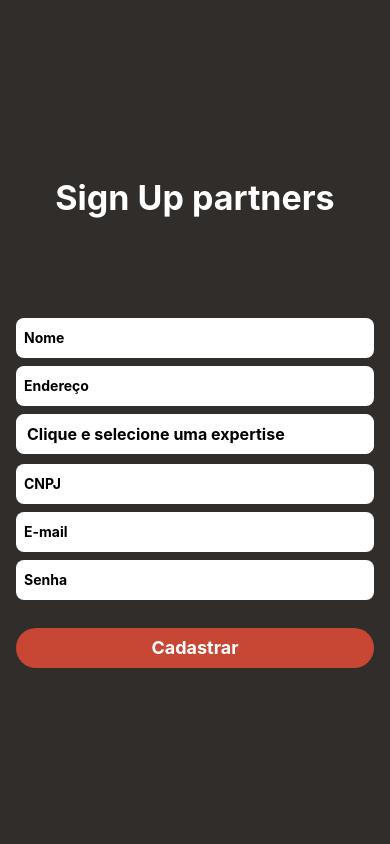
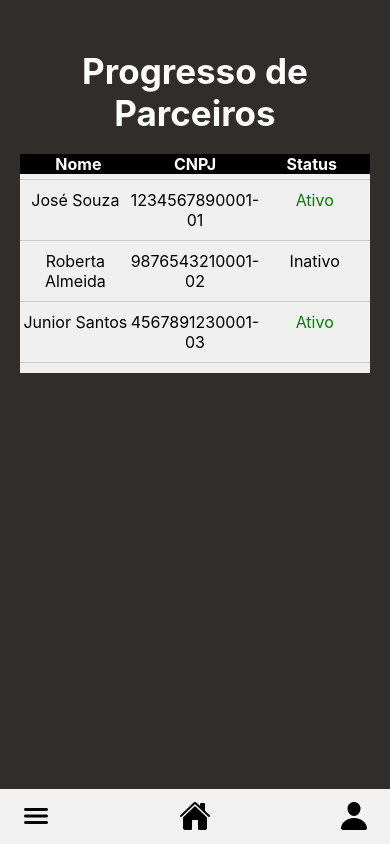
Before and after one commit to NewTechh/API-5-ADS, a React Native app in the folder client/: screen / in a window 390 px wide. Built offline with nearby package versions, Linux system fonts and the light colour scheme.

Commit message:
Footer, SideMenu e inicio da tela de dashboard

```diff
--- a/client/App.tsx
+++ b/client/App.tsx
@@ -1,9 +1,30 @@
-import React from "react";
-import { SignUp } from "./src/components/SignUp";
+import React, { useState } from 'react';
+import { View, StyleSheet } from 'react-native';
+import Footer from './src/components/Footer';
+import SideMenu from './src/components/SideMenu';
+import { SignUp } from './src/components/SignUp';
+import DashboardPartner from './src/components/DashboardPartner';
 
+const App = () => {
+    const [isSideMenuVisible, setIsSideMenuVisible] = useState(false);
 
-export default function App() {
-  return (
-    <SignUp />
-  );
-}
+    const toggleSideMenu = () => {
+        setIsSideMenuVisible(!isSideMenuVisible);
+    };
+
+    return (
+        <View style={styles.container}>
+            <DashboardPartner/>
+            <Footer onPressMenu={toggleSideMenu} />
+            {isSideMenuVisible && <SideMenu onClose={toggleSideMenu} />}
+        </View>
+    );
+};
+
+const styles = StyleSheet.create({
+    container: {
+        flex: 1,
+    },
+});
+
+export default App;
--- a/client/package.json
+++ b/client/package.json
@@ -12,7 +12,7 @@
     "@expo/metro-config": "^0.10.0",
     "@expo/metro-runtime": "~3.1.3",
     "@hookform/resolvers": "^3.3.4",
-    "expo": "~50.0.14",
+    "expo": "^50.0.14",
     "expo-status-bar": "~1.11.1",
     "react": "18.2.0",
     "react-dom": "18.2.0",
--- /dev/null
+++ b/client/src/components/DashboardPartner.tsx
@@ -0,0 +1,93 @@
+import React from 'react';
+import { View, Text, StyleSheet } from 'react-native';
+
+const DashboardPartner = () => {
+  return (
+    <View style={styles.container}>
+      <Text style={styles.title}>Progresso de Parceiros</Text>
+      <View style={styles.tableContainer}>
+        <View style={styles.headerRow}>
+          <Text style={styles.header}>Nome</Text>
+          <Text style={styles.header}>CNPJ</Text>
+          <Text style={styles.header}>Status</Text>
+        </View>
+        <View style={styles.row}>
+          <Text style={styles.data}>José Souza</Text>
+          <Text style={styles.data}>1234567890001-01</Text>
+          <Text style={[styles.data, styles.active]}>Ativo</Text>
+        </View>
+        <View style={styles.separator} />
+        <View style={styles.row}>
+          <Text style={styles.data}>Roberta Almeida</Text>
+          <Text style={styles.data}>9876543210001-02</Text>
+          <Text style={[styles.data, styles.inactive]}>Inativo</Text>
+        </View>
+        <View style={styles.separator} />
+        <View style={styles.row}>
+          <Text style={styles.data}>Junior Santos</Text>
+          <Text style={styles.data}>4567891230001-03</Text>
+          <Text style={[styles.data, styles.active]}>Ativo</Text>
+        </View>
+        <View style={styles.separator} />
+      </View>
+    </View>
+  );
+};
+
+const styles = StyleSheet.create({
+  container: {
+    flex: 1,
+    padding: 20,
+    backgroundColor: '#312D2A',
+  },
+  title: {
+    fontSize: 35,
+    fontWeight: 'bold',
+    marginTop: 30,
+    marginBottom: 20,
+    textAlign: 'center',
+    color: 'white'
+  },
+  tableContainer: {
+    backgroundColor: '#f0f0f0',
+  },
+  headerRow: {
+    flexDirection: 'row',
+    justifyContent: 'space-between',
+    marginBottom: 10,
+    borderBottomWidth: 1,
+    borderBottomColor: '#ccc',
+    paddingBottom: 5,
+  },
+  row: {
+    flexDirection: 'row',
+    justifyContent: 'space-between',
+    marginBottom: 10,
+  },
+  separator: {
+    height: 1,
+    backgroundColor: '#ccc',
+    marginBottom: 10,
+  },
+  header: {
+    flex: 1,
+    fontWeight: 'bold',
+    backgroundColor: 'black',
+    color: 'white',
+    fontSize: 16,
+    textAlign: 'center',
+  },
+  data: {
+    flex: 1,
+    fontSize: 16,
+    textAlign: 'center',
+  },
+  active: {
+    color: 'green',
+  },
+  inactive: {
+    color: 'black',
+  },
+});
+
+export default DashboardPartner;
--- /dev/null
+++ b/client/src/components/Footer.tsx
@@ -0,0 +1,37 @@
+import React from 'react';
+import { View, TouchableOpacity, StyleSheet } from 'react-native';
+import { Ionicons } from '@expo/vector-icons';
+
+interface FooterProps {
+    onPressMenu: () => void;
+}
+
+const Footer: React.FC<FooterProps> = ({ onPressMenu }) => {
+    return (
+        <View style={styles.footer}>
+            <TouchableOpacity onPress={onPressMenu}>
+                <Ionicons name="menu" size={32} color="black" />
+            </TouchableOpacity>
+            <TouchableOpacity>
+                <Ionicons name="home" size={32} color="black" />
+            </TouchableOpacity>
+            <TouchableOpacity>
+                <Ionicons name="person" size={32} color="black" />
+            </TouchableOpacity>
+
+        </View>
+    );
+};
+
+const styles = StyleSheet.create({
+    footer: {
+        backgroundColor: '#f2f2f2',
+        paddingVertical: 10,
+        paddingHorizontal: 20,
+        flexDirection: 'row',
+        justifyContent: 'space-between',
+        alignItems: 'center',
+    },
+});
+
+export default Footer;
--- /dev/null
+++ b/client/src/components/SideMenu.tsx
@@ -0,0 +1,114 @@
+import React, { useRef } from 'react';
+import { View, Text, TouchableOpacity, StyleSheet, Dimensions } from 'react-native';
+import { Ionicons } from '@expo/vector-icons';
+
+const { width } = Dimensions.get('window');
+
+interface SideMenuProps {
+    onClose: () => void;
+}
+
+const SideMenu: React.FC<SideMenuProps> = ({ onClose }) => {
+    const sideMenuRef = useRef<View>(null);
+
+    const handleClose = () => {
+        onClose();
+    };
+
+    const handleOutsideClick = (event: { nativeEvent: { locationX: number } }) => {
+        const { locationX } = event.nativeEvent;
+        const menuWidth = width / 2;
+        if (locationX < width - menuWidth) {
+            onClose();
+        }
+    };
+
+    return (
+        <TouchableOpacity
+            style={styles.container}
+            onPress={handleOutsideClick}
+            activeOpacity={1}
+        >
+            <View ref={sideMenuRef} style={styles.sideMenu}>
+                <TouchableOpacity style={styles.closeButton} onPress={handleClose}>
+                    <Ionicons name="close-outline" size={24} color="black" />
+                </TouchableOpacity>
+                <View style={styles.userContainer}>
+                    <Ionicons name="person-circle-outline" size={64} color="black" />
+                    <Text style={styles.userName}>User Name</Text>
+                    <Text style={styles.userEmail}>user@example.com</Text>
+                </View>
+                <View style={styles.menuContainer}>
+                    <TouchableOpacity style={styles.menuItem}>
+                        <Ionicons name="home-outline" size={24} color="black" />
+                        <Text style={styles.menuText}>Home</Text>
+                    </TouchableOpacity>
+                    <TouchableOpacity style={styles.menuItem}>
+                        <Ionicons name="apps-outline" size={24} color="black" />
+                        <Text style={styles.menuText}>Dashboard/Cursos</Text>
+                    </TouchableOpacity>
+                    <TouchableOpacity style={styles.menuItem}>
+                        <Ionicons name="people-outline" size={24} color="black" />
+                        <Text style={styles.menuText}>Parceiros</Text>
+                    </TouchableOpacity>
+                </View>
+                <TouchableOpacity style={styles.exitButton}>
+                    <Ionicons name="log-out-outline" size={24} color="black" />
+                    <Text style={styles.menuText}>Sair</Text>
+                </TouchableOpacity>
+            </View>
+        </TouchableOpacity>
+    );
+};
+
+const styles = StyleSheet.create({
+    container: {
+        ...StyleSheet.absoluteFillObject,
+        justifyContent: 'center',
+        alignItems: 'flex-start',
+        height: '100%',
+    },
+    sideMenu: {
+        flex: 1,
+        width: width / 2,
+        backgroundColor: 'white',
+        padding: 20,
+    },
+    closeButton: {
+        position: 'absolute',
+        top: 35,
+        left: 10,
+    },
+    userContainer: {
+        alignItems: 'center',
+        marginBottom: 25
+    },
+    userName: {
+        fontSize: 16,
+        fontWeight: 'bold',
+        marginTop: 10,
+    },
+    userEmail: {
+        fontSize: 14,
+        marginTop: 5,
+    },
+    menuContainer: {
+        justifyContent: 'flex-start',
+    },
+    menuItem: {
+        flexDirection: 'row',
+        alignItems: 'center',
+        marginVertical: 10,
+    },
+    menuText: {
+        marginLeft: 10,
+        fontSize: 16,
+    },
+    exitButton: {
+        flexDirection: 'row',
+        alignItems: 'center',
+        marginTop: 'auto',
+    },
+});
+
+export default SideMenu;
```
Also changed, not shown: 1 other file (tests, documents, lock files or other folders).
